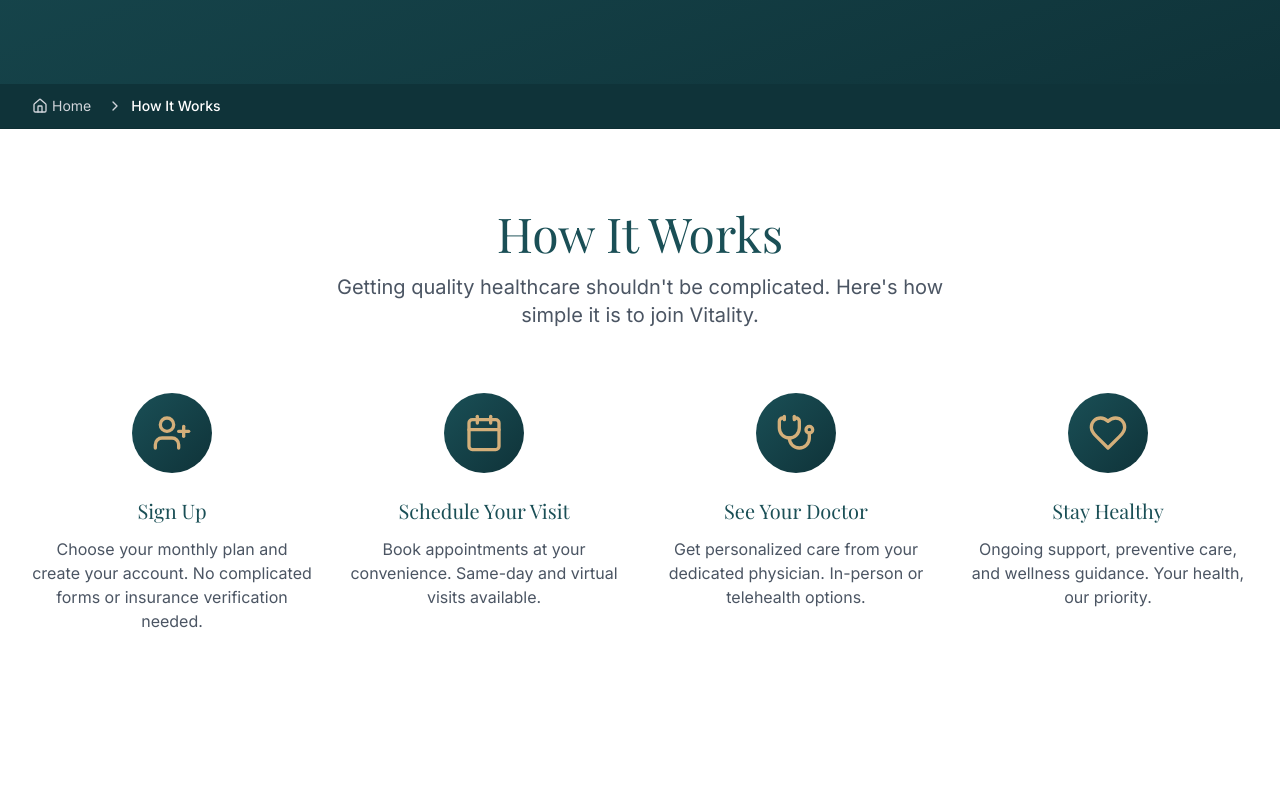
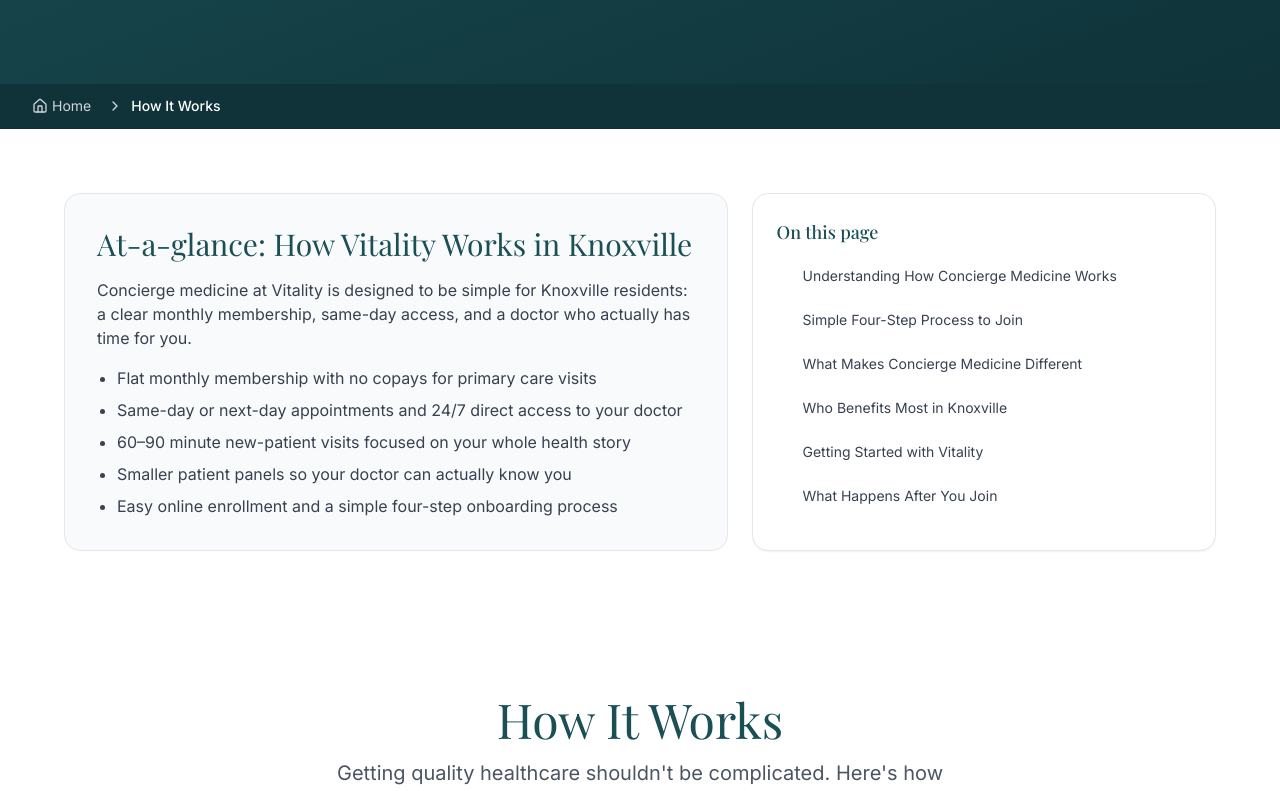
Before and after one commit to rahilp/vitality-med, a Next.js app: page /how-it-works in a window 1280 px wide. Shown: the part 508-1299 px from the top of the page. Built offline with nearby package versions, Linux system fonts and the light colour scheme; a web font is replaced by a local one.

Commit message:
make the content pages easier to scan

```diff
--- a/app/benefits/page.tsx
+++ b/app/benefits/page.tsx
@@ -63,11 +63,60 @@
       </Section>
       <Breadcrumbs items={[{ label: 'Benefits', href: '/benefits' }]} />
 
+      {/* Quick Summary & On This Page */}
+      <Section background="white" spacing="md">
+        <div className="max-w-6xl mx-auto grid gap-6 lg:grid-cols-[minmax(0,2fr)_minmax(0,1.4fr)]">
+          <div className="bg-gray-50 border border-gray-200 rounded-2xl p-6 sm:p-8">
+            <h2 className="text-2xl sm:text-3xl mb-4 text-teal-primary">
+              At-a-glance: Why Knoxville Residents Choose Vitality
+            </h2>
+            <p className="text-gray-700 mb-4">
+              Vitality&apos;s concierge model gives Knoxville families faster access, more time with their doctor, and
+              predictable pricing—without sacrificing comprehensive primary care.
+            </p>
+            <ul className="list-disc pl-5 space-y-2 text-gray-700">
+              <li>Same-day or next-day appointments instead of 3+ week waits</li>
+              <li>30–60 minute visits focused on your full health story</li>
+              <li>Flat monthly membership starting at {getIndividualPrice().formattedWithPeriod}</li>
+              <li>24/7 access to your doctor via call, text, or virtual visits</li>
+              <li>Smaller patient panels so your doctor actually knows you</li>
+            </ul>
+          </div>
+
+          <aside className="bg-white border border-gray-200 rounded-2xl p-6 shadow-sm">
+            <h3 className="text-lg font-medium mb-3 text-teal-primary">
+              On this page
+            </h3>
+            <nav className="space-y-2 text-sm" aria-label="On this page">
+              {[
+                { href: '#why-knoxville-residents-are-choosing-concierge-medicine', label: 'Why Knoxville Residents Are Choosing Concierge Medicine' },
+                { href: '#top-benefits-concierge-medicine-knoxville', label: 'Top Benefits of Concierge Medicine' },
+                { href: '#vitality-difference-real-numbers-knoxville', label: 'The Vitality Difference: Real Numbers' },
+                { href: '#who-benefits-most-concierge-medicine-knoxville', label: 'Who Benefits Most in Knoxville' },
+                { href: '#making-switch-concierge-medicine-knoxville', label: 'Making the Switch to Concierge Medicine' },
+              ].map((item) => (
+                <a
+                  key={item.href}
+                  href={item.href}
+                  className="group flex items-center gap-2 rounded-lg px-3 py-2 text-gray-700 hover:text-teal-primary hover:bg-gray-50 transition-colors"
+                >
+                  <span className="h-1.5 w-1.5 rounded-full bg-teal-primary/50 group-hover:bg-teal-primary transition-colors" />
+                  <span>{item.label}</span>
+                </a>
+              ))}
+            </nav>
+          </aside>
+        </div>
+      </Section>
+
       <Benefits />
 
       <Section background="white" spacing="lg">
         <div className="max-w-4xl mx-auto prose prose-lg max-w-none">
-          <h2 className="text-3xl sm:text-4xl mb-6 text-teal-primary">
+          <h2
+            id="why-knoxville-residents-are-choosing-concierge-medicine"
+            className="text-3xl sm:text-4xl mb-6 text-teal-primary scroll-mt-32"
+          >
             Why Knoxville Residents Are Choosing Concierge Medicine
           </h2>
 
@@ -79,7 +128,10 @@
             If you&apos;re tired of waiting weeks for appointments, rushed 15-minute visits, and dealing with insurance hassles, you&apos;re not alone. Many Knoxville residents are making the switch to concierge medicine because it offers a fundamentally different healthcare experience—one that puts you, the patient, first. <Link href="/blog/knoxville-residents-benefit-from-concierge-medicine" className="text-teal-primary hover:text-teal-dark underline">Learn more about how Knoxville residents benefit from concierge medicine</Link> and why it&apos;s becoming the preferred healthcare choice for so many local families.
           </p>
 
-          <h2 className="text-3xl sm:text-4xl mb-6 text-teal-primary mt-12">
+          <h2
+            id="top-benefits-concierge-medicine-knoxville"
+            className="text-3xl sm:text-4xl mb-6 text-teal-primary mt-12 scroll-mt-32"
+          >
             The Top Benefits of Concierge Medicine in Knoxville
           </h2>
 
@@ -247,7 +299,10 @@
             This freedom allows your doctor to practice medicine the way it should be practiced—focusing on you, the patient, rather than insurance requirements. For laboratory work and diagnostic tests, we can still bill your insurance when applicable, helping keep your overall healthcare costs manageable while maintaining the simplicity of direct primary care.
           </p>
 
-          <h2 className="text-3xl sm:text-4xl mb-6 text-teal-primary mt-12">
+          <h2
+            id="vitality-difference-real-numbers-knoxville"
+            className="text-3xl sm:text-4xl mb-6 text-teal-primary mt-12 scroll-mt-32"
+          >
             The Vitality Difference: Real Numbers for Knoxville Residents
           </h2>
 
@@ -320,7 +375,10 @@
 
       <Section background="white" spacing="lg">
         <div className="max-w-4xl mx-auto prose prose-lg max-w-none">
-          <h2 className="text-3xl sm:text-4xl mb-6 text-teal-primary mt-12">
+          <h2
+            id="who-benefits-most-concierge-medicine-knoxville"
+            className="text-3xl sm:text-4xl mb-6 text-teal-primary mt-12 scroll-mt-32"
+          >
             Who Benefits Most from Concierge Medicine in Knoxville?
           </h2>
 
@@ -368,7 +426,10 @@
             Retirees in Knoxville often appreciate the personalized attention and preventive focus of concierge medicine. With more time to focus on wellness and prevention, concierge doctors can help retirees maintain their health and independence as they age. The transparent pricing also helps those on fixed incomes better predict their healthcare expenses.
           </p>
 
-          <h2 className="text-3xl sm:text-4xl mb-6 text-teal-primary mt-12">
+          <h2
+            id="making-switch-concierge-medicine-knoxville"
+            className="text-3xl sm:text-4xl mb-6 text-teal-primary mt-12 scroll-mt-32"
+          >
             Making the Switch to Concierge Medicine in Knoxville
           </h2>
 
--- a/app/how-it-works/page.tsx
+++ b/app/how-it-works/page.tsx
@@ -61,11 +61,61 @@
       </Section>
       <Breadcrumbs items={[{ label: 'How It Works', href: '/how-it-works' }]} />
 
+      {/* Quick Summary & On This Page */}
+      <Section background="white" spacing="md">
+        <div className="max-w-6xl mx-auto grid gap-6 lg:grid-cols-[minmax(0,2fr)_minmax(0,1.4fr)]">
+          <div className="bg-gray-50 border border-gray-200 rounded-2xl p-6 sm:p-8">
+            <h2 className="text-2xl sm:text-3xl mb-4 text-teal-primary">
+              At-a-glance: How Vitality Works in Knoxville
+            </h2>
+            <p className="text-gray-700 mb-4">
+              Concierge medicine at Vitality is designed to be simple for Knoxville residents: a clear monthly membership,
+              same-day access, and a doctor who actually has time for you.
+            </p>
+            <ul className="list-disc pl-5 space-y-2 text-gray-700">
+              <li>Flat monthly membership with no copays for primary care visits</li>
+              <li>Same-day or next-day appointments and 24/7 direct access to your doctor</li>
+              <li>60–90 minute new-patient visits focused on your whole health story</li>
+              <li>Smaller patient panels so your doctor can actually know you</li>
+              <li>Easy online enrollment and a simple four-step onboarding process</li>
+            </ul>
+          </div>
+
+          <aside className="bg-white border border-gray-200 rounded-2xl p-6 shadow-sm">
+            <h3 className="text-lg font-medium mb-3 text-teal-primary">
+              On this page
+            </h3>
+            <nav className="space-y-2 text-sm" aria-label="On this page">
+              {[
+                { href: '#understanding-concierge-medicine-knoxville', label: 'Understanding How Concierge Medicine Works' },
+                { href: '#four-step-process-join-vitality', label: 'Simple Four-Step Process to Join' },
+                { href: '#what-makes-concierge-medicine-different-knoxville', label: 'What Makes Concierge Medicine Different' },
+                { href: '#who-benefits-from-concierge-medicine-knoxville', label: 'Who Benefits Most in Knoxville' },
+                { href: '#getting-started-with-vitality-knoxville', label: 'Getting Started with Vitality' },
+                { href: '#what-happens-after-you-join', label: 'What Happens After You Join' },
+              ].map((item) => (
+                <a
+                  key={item.href}
+                  href={item.href}
+                  className="group flex items-center gap-2 rounded-lg px-3 py-2 text-gray-700 hover:text-teal-primary hover:bg-gray-50 transition-colors"
+                >
+                  <span className="h-1.5 w-1.5 rounded-full bg-teal-primary/50 group-hover:bg-teal-primary transition-colors" />
+                  <span>{item.label}</span>
+                </a>
+              ))}
+            </nav>
+          </aside>
+        </div>
+      </Section>
+
       <HowItWorks />
 
       <Section background="white" spacing="lg">
         <div className="max-w-4xl mx-auto prose prose-lg max-w-none">
-          <h2 className="text-3xl sm:text-4xl mb-6 text-teal-primary">
+          <h2
+            id="understanding-concierge-medicine-knoxville"
+            className="text-3xl sm:text-4xl mb-6 text-teal-primary scroll-mt-32"
+          >
             Understanding How Concierge Medicine Works in Knoxville, TN
           </h2>
 
@@ -81,7 +131,10 @@
             At Vitality Concierge Medicine, we&apos;ve designed our process to be as straightforward as possible. Whether you&apos;re a busy professional in downtown Knoxville, a family in West Knoxville, or a retiree in East Tennessee, joining our practice is simple and stress-free. <Link href="/blog/direct-primary-care-dpc-knoxville-tn" className="text-teal-primary hover:text-teal-dark underline">Learn more about how Direct Primary Care works in Knoxville, TN</Link> and why it&apos;s becoming the preferred healthcare model for many local residents.
           </p>
 
-          <h2 className="text-3xl sm:text-4xl mb-6 text-teal-primary mt-12">
+          <h2
+            id="four-step-process-join-vitality"
+            className="text-3xl sm:text-4xl mb-6 text-teal-primary mt-12 scroll-mt-32"
+          >
             The Simple Four-Step Process to Join Vitality in Knoxville
           </h2>
 
@@ -173,7 +226,10 @@
             Once your care plan is established, you have unlimited access to your Vitality care team. This is where concierge medicine truly shines for Knoxville residents. Need a same-day appointment? No problem—we can typically accommodate same-day or next-day visits. Have a question at 10 PM on a Sunday? Call, text, or video chat with your doctor. Health concerns don&apos;t follow a 9-to-5 schedule, and neither should your access to medical care.
           </p>
 
-          <h2 className="text-3xl sm:text-4xl mb-6 text-teal-primary mt-12">
+          <h2
+            id="what-makes-concierge-medicine-different-knoxville"
+            className="text-3xl sm:text-4xl mb-6 text-teal-primary mt-12 scroll-mt-32"
+          >
             What Makes Concierge Medicine Different in Knoxville?
           </h2>
 
@@ -224,7 +280,10 @@
             <li>Anyone who values financial transparency in their healthcare</li>
           </ul>
 
-          <h2 className="text-3xl sm:text-4xl mb-6 text-teal-primary mt-12">
+          <h2
+            id="who-benefits-from-concierge-medicine-knoxville"
+            className="text-3xl sm:text-4xl mb-6 text-teal-primary mt-12 scroll-mt-32"
+          >
             Who Benefits Most from Concierge Medicine in Knoxville?
           </h2>
 
@@ -264,7 +323,10 @@
             For self-employed professionals or those between jobs in Knoxville, traditional health insurance can be prohibitively expensive. Concierge medicine offers an affordable alternative that provides quality primary care without the high premiums, deductibles, and copays associated with traditional insurance plans.
           </p>
 
-          <h2 className="text-3xl sm:text-4xl mb-6 text-teal-primary mt-12">
+          <h2
+            id="getting-started-with-vitality-knoxville"
+            className="text-3xl sm:text-4xl mb-6 text-teal-primary mt-12 scroll-mt-32"
+          >
             Getting Started with Vitality Concierge Medicine in Knoxville
           </h2>
 
@@ -280,7 +342,10 @@
 
       <Section background="gray" spacing="lg">
         <div className="max-w-4xl mx-auto">
-          <h2 className="text-3xl sm:text-4xl mb-8 text-teal-primary text-center">
+          <h2
+            id="what-happens-after-you-join"
+            className="text-3xl sm:text-4xl mb-8 text-teal-primary text-center scroll-mt-32"
+          >
             What Happens After You Join?
           </h2>
 
```
